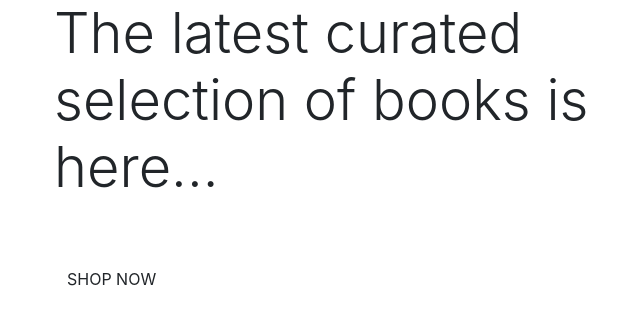
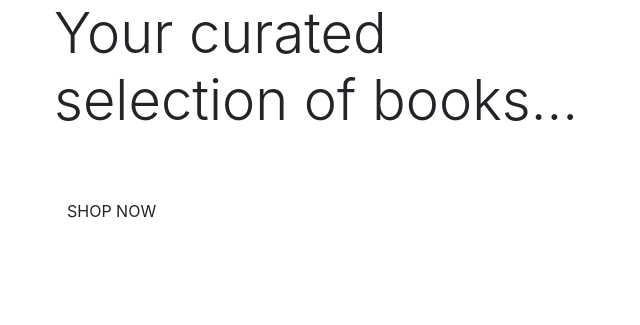
Before and after one commit to farah-maria/LeabharMaith, a Django app: page / in a window 1280 px wide. Shown: the top 325 px of the page, without its empty margins (31-671 px from the left). Run offline with Django 3.2, Linux system fonts and the light colour scheme; some libraries are stand-ins or nearby versions.

Commit message:
add homepage content

```diff
--- a/home/templates/home/index.html
+++ b/home/templates/home/index.html
@@ -2,7 +2,7 @@
 {% load static %}
 
 {% block page_header %}
-    <div class="container header-contianer">
+    <div class="container header-container">
         <div class="row">
             <div class="col"></div>
         </div>
@@ -14,7 +14,7 @@
         <div class="row h-100">
             <div class="col-7 col-md-6 my-auto">
                 <h1 class="display-4 logo-font text-black">
-                    The latest curated selection of books is here...
+                    Your curated selection of books...
                 </h1>
                 <div class="my-5">
                     <h4>
```
